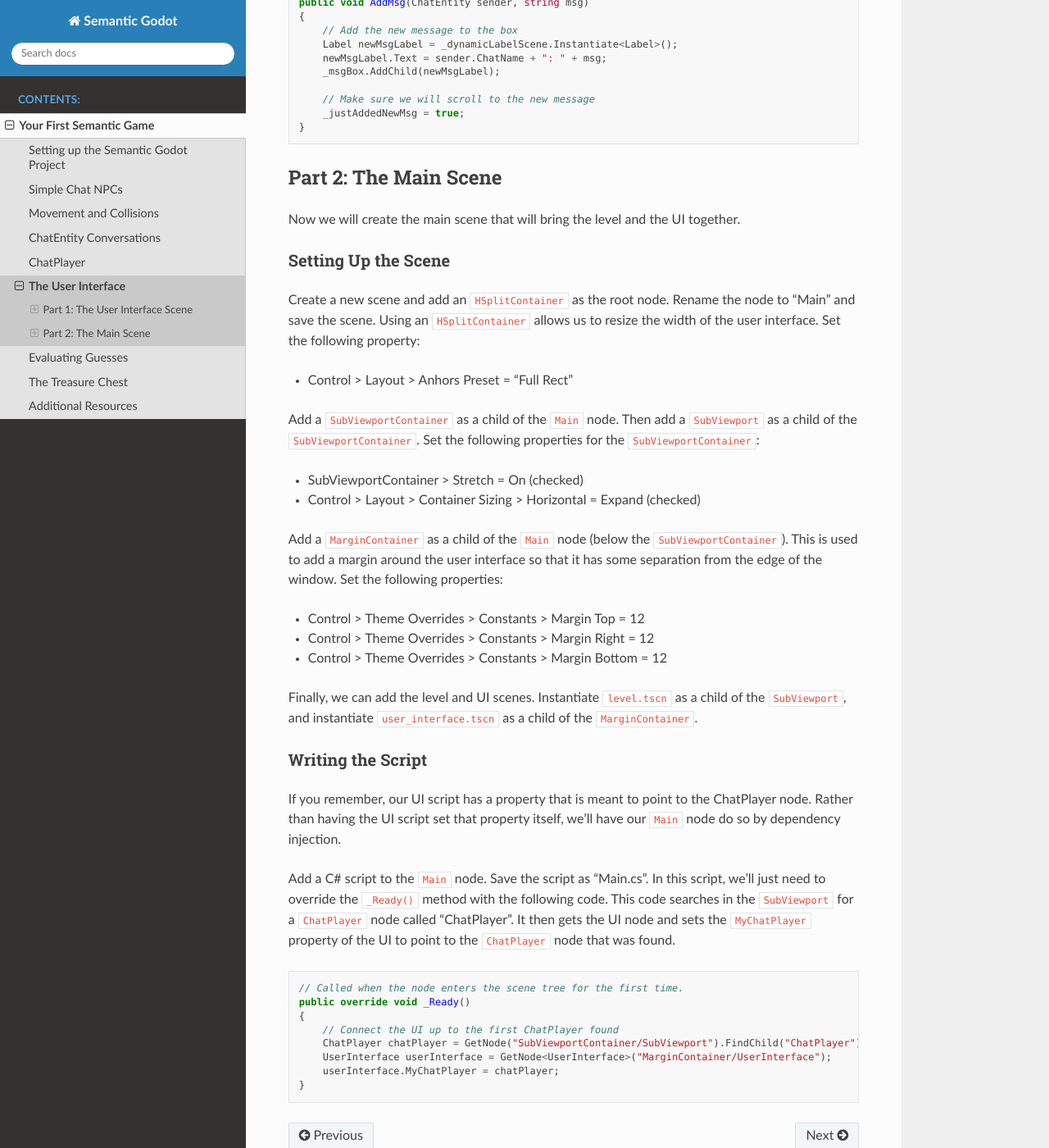
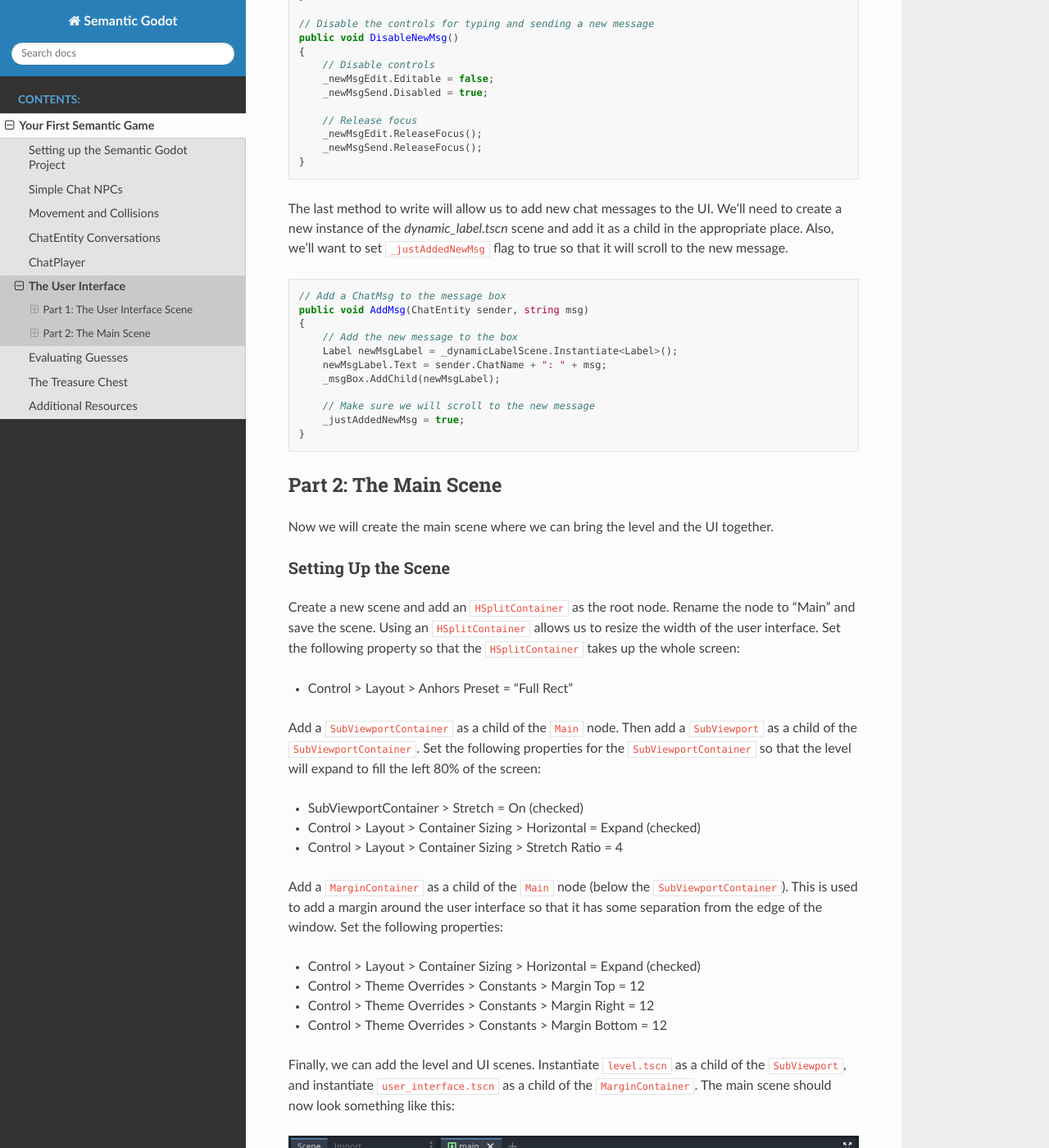
Before and after one commit to RaiderSoft/semantic-godot, a Sphinx documentation site: the page built from docs/first_semantic_game/06.user_interface.rst, in a window 1280 px wide and 1400 px high, scrolled down 4636 px. Shown: the whole window at 82% size. Built offline with Sphinx 7.4.7 and the Read the Docs theme 2.0.0, drawn with Linux system fonts in a browser that asks for light colours; some of the changed text lies outside the part shown.

Commit message:
Add images and downloads to section 6

```diff
--- a/docs/first_semantic_game/06.user_interface.rst
+++ b/docs/first_semantic_game/06.user_interface.rst
@@ -20,16 +19,19 @@
 Setting Up the Scene
 ^^^^^^^^^^^^^^^^^^^^
 
-The user interface scene is provided premade in a file called *user_interface.tscn*. Everything
-should be set up except the scripts. Open up *user_interface.tscn*. You should see a scene made up
-of various control nodes that has three main sections labeled "Control Hint", "Nearby Entities",
-and "Messages". These sections correspond to the nodes ``ControlGroup``, ``EntityGroup``, and
-``MsgGroup`` with their children.
+The user interface scene is provided premade here :download:`user_interface.tscn`. Everything
+should be set up except the scripts. Open up *user_interface.tscn*. You should see the following
+scene:
 
-You will also need the files *dynamic_label.tscn* and *NewMsgEdit.cs*. The first is a label scene
-that will be added from script during gameplay. The second is a short script that makes it so that
-the enter key will send a message. Attach the *NewMsgEdit.cs* script now to the ``NewMsgEdit`` node
-(this node is under the ``MsgGroup`` node).
+.. image:: ui_screenshot.png
+   :alt: The UI Scene
+   :width: 899px
+   :align: center
+
+You will also need the files :download:`dynamic_label.tscn` and :download:`NewMsgEdit.cs`. The
+first is a label scene that will be added from script during gameplay. The second is a short script
+that makes it so that the enter key will send a message. Attach the *NewMsgEdit.cs* script now to
+the ``NewMsgEdit`` node (this node is under the ``MsgGroup`` node).
 
 Finally, if you want, you can change the project's default background color to black. This setting
 can be found in the project settings under Rendering > Environment > Defaults > Default Clear
@@ -129,6 +130,12 @@
         MyChatPlayer.ConvoEnded += DisableNewMsg;
         MyChatPlayer.MsgAdded += AddMsg;
     }
+
+.. note::
+
+    In the ``_Ready()`` method, we use ``CallDeferred()`` to call ``ConnectPlayerSignals()`` so
+    that we can be sure ``ChatPlayer`` has been loaded in the scene and ``MyChatPlayer`` has been
+    set to reference it before we try to access it.
 
 Next, we'll override the node's ``_Process()`` method. In this method, if a new message has just
 arrived, we'll make sure the ScrollContainer is scrolled all the way to the bottom.
@@ -251,33 +258,42 @@
 Part 2: The Main Scene
 ----------------------
 
-Now we will create the main scene that will bring the level and the UI together.
+Now we will create the main scene where we can bring the level and the UI together.
 
 Setting Up the Scene
 ^^^^^^^^^^^^^^^^^^^^
 
 Create a new scene and add an ``HSplitContainer`` as the root node. Rename the node to "Main" and
 save the scene. Using an ``HSplitContainer`` allows us to resize the width of the user interface.
-Set the following property:
+Set the following property so that the ``HSplitContainer`` takes up the whole screen:
 
 * Control > Layout > Anhors Preset = "Full Rect"
 
-Add a ``SubViewportContainer`` as a child of the ``Main`` node. Then add a ``SubViewport`` as a child
-of the ``SubViewportContainer``. Set the following properties for the ``SubViewportContainer``:
+Add a ``SubViewportContainer`` as a child of the ``Main`` node. Then add a ``SubViewport`` as a
+child of the ``SubViewportContainer``. Set the following properties for the
+``SubViewportContainer`` so that the level will expand to fill the left 80% of the screen:
 
 * SubViewportContainer > Stretch = On (checked)
 * Control > Layout > Container Sizing > Horizontal = Expand (checked)
+* Control > Layout > Container Sizing > Stretch Ratio = 4
 
-Add a ``MarginContainer`` as a child of the ``Main`` node (below the ``SubViewportContainer``). This is
-used to add a margin around the user interface so that it has some separation from the edge of the
-window. Set the following properties:
+Add a ``MarginContainer`` as a child of the ``Main`` node (below the ``SubViewportContainer``).
+This is used to add a margin around the user interface so that it has some separation from the edge
+of the window. Set the following properties:
 
+* Control > Layout > Container Sizing > Horizontal = Expand (checked)
 * Control > Theme Overrides > Constants > Margin Top = 12
 * Control > Theme Overrides > Constants > Margin Right = 12
 * Control > Theme Overrides > Constants > Margin Bottom = 12
 
 Finally, we can add the level and UI scenes. Instantiate ``level.tscn`` as a child of the
-``SubViewport``, and instantiate ``user_interface.tscn`` as a child of the ``MarginContainer``.
+``SubViewport``, and instantiate ``user_interface.tscn`` as a child of the ``MarginContainer``. The
+main scene should now look something like this:
+
+.. image:: main_screenshot.png
+   :alt: The Main Scene
+   :width: 952px
+   :align: center
 
 Writing the Script
 ^^^^^^^^^^^^^^^^^^
```
Also changed, not shown: other parts of docs/first_semantic_game/06.user_interface.rst (+3 -5 lines), docs/first_semantic_game/main_screenshot.png (added), docs/first_semantic_game/ui_screenshot.png (added), 3 other files.
